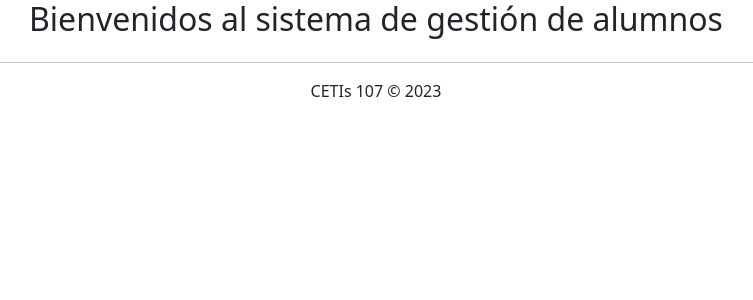
After one commit to itzelserrano/webybasededatos2023, a PHP site: page /inicio.php in a window 1280 px wide. The commit adds this page. Shown: the top 300 px of the page, without its empty margins (264-1017 px from the left). Run offline with PHP 8.4, Linux system fonts and the light colour scheme.

Commit message:
16-oct-2023

```diff
--- /dev/null
+++ b/Parcial2/inicio.php
@@ -0,0 +1,27 @@
+<!DOCTYPE html>
+<html lang="en">
+<head>
+    <meta charset="UTF-8">
+    <meta http-equiv="X-UA-Compatible" content="IE=edge">
+    <meta name="viewport" content="width=device-width, initial-scale=1.0">
+    <title>Catálogo de alumnos</title>
+    <link rel="stylesheet" href="css/bootstrap.css">
+</head>
+<body>
+    <?php include 'menu.php'?>
+
+    <div class="container">
+        <div class="row">
+            <div class="col-12 text-center">
+                <h2>Bienvenidos al sistema de gestión de alumnos</h2>
+            </div>
+        </div>
+    </div>
+
+    <footer class="text-center">
+        <hr>
+        CETIs 107 &copy; 2023
+    </footer>
+    <script scr="js/bootstrap.js"></script>
+</body>
+</html>
```
Also changed, not shown: Parcial2/ConsultarAlumnos.php (+23 -0 lines), Parcial2/home.php (+7 -3 lines), Parcial2/menu.php (added).
